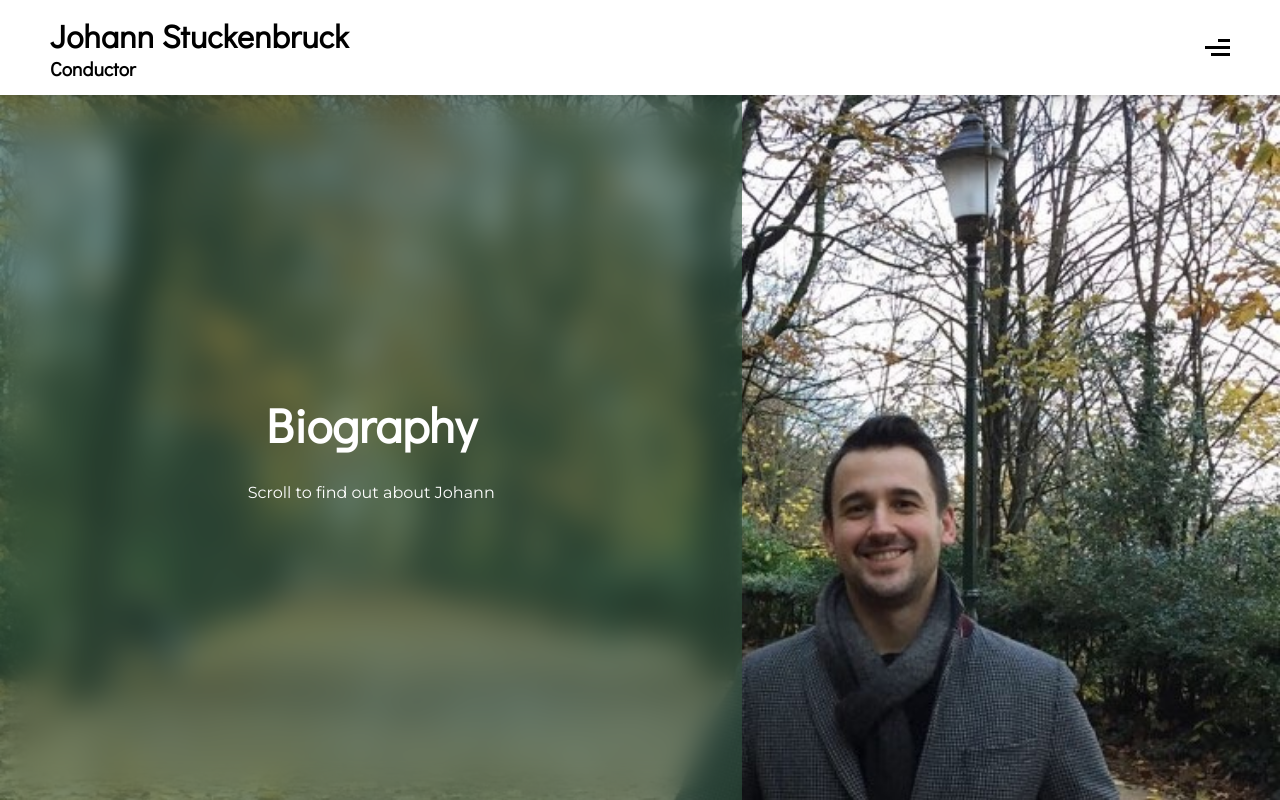
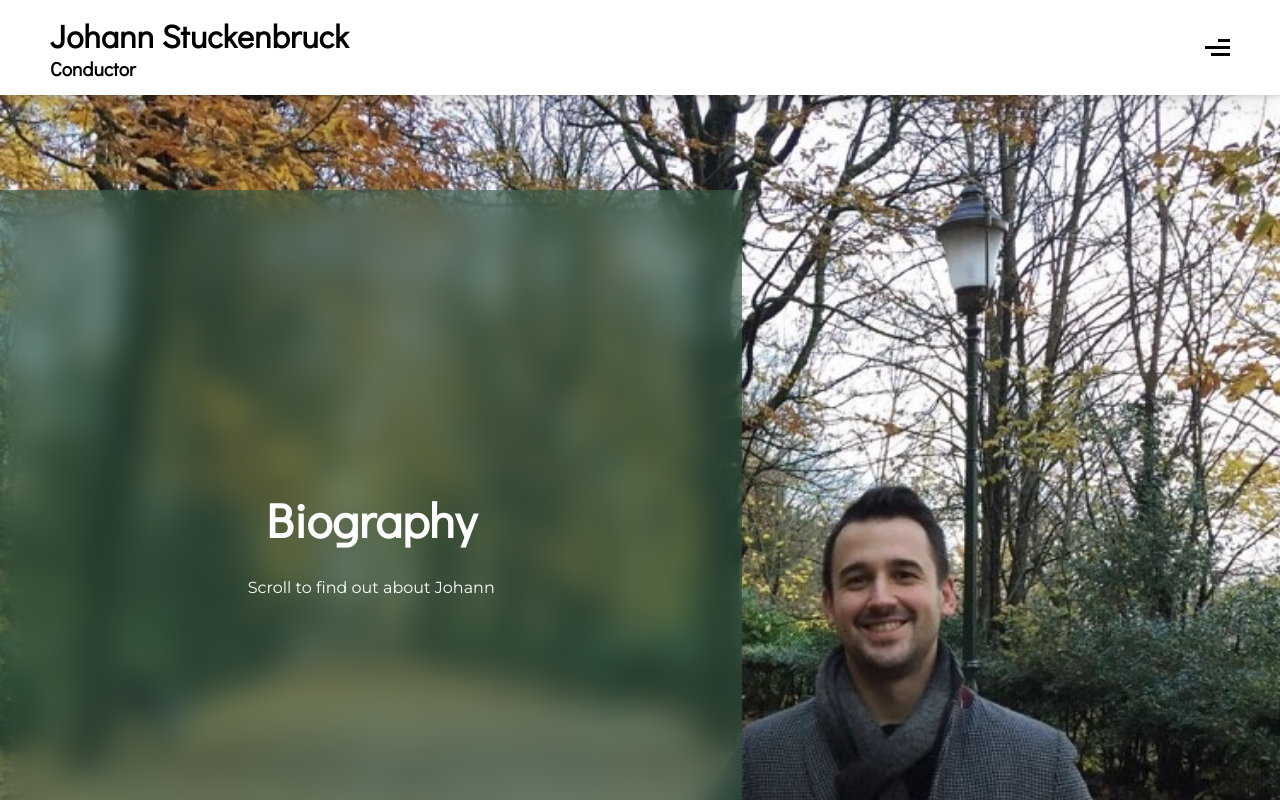
Before and after one commit to wRWebDev/jStuckenbruck, a Next.js app: page /biography in a window 1280 px wide. Shown: the top 800 px of the page. Built offline with nearby package versions, Linux system fonts and the light colour scheme; no server answers; the database is empty.

Commit message:
fixed margin bug on biography page

```diff
--- a/components/FullPageCarousel/index.js
+++ b/components/FullPageCarousel/index.js
@@ -3,8 +3,8 @@ import { Swiper, SwiperSlide } from 'swiper/react'
 import { nanoid } from 'nanoid'
 
 
+SwiperCore.use([Keyboard, Autoplay, EffectFade])
 const FullPageCarousel = ({ folder, images }) => {
-    SwiperCore.use([Keyboard, Autoplay, EffectFade])
     return (
         <Swiper
             loop={true}
--- a/components/ParallaxPage/index.js
+++ b/components/ParallaxPage/index.js
@@ -10,7 +10,7 @@ const ParallaxPage = ({ folder, image, children }) => {
             direction="vertical"
             speed={1000}
             parallax={true}
-            style={{height: 'calc(100vh - 95px'}}
+            style={{height: '100vh', paddingTop: '95px'}}
             mousewheel={true}
             effect="fade"
             fadeEffect={{
--- a/pages/biography.js
+++ b/pages/biography.js
@@ -7,7 +7,8 @@ const pageDetails = {
   title: 'Biography',
   description: 'Read Johann Stuckenbruck\'s biography.',
   image: '',
-  darkMode: false
+  darkMode: false,
+  hideFooter: true
 }
 
 const Page = ({ content }) => {
```
